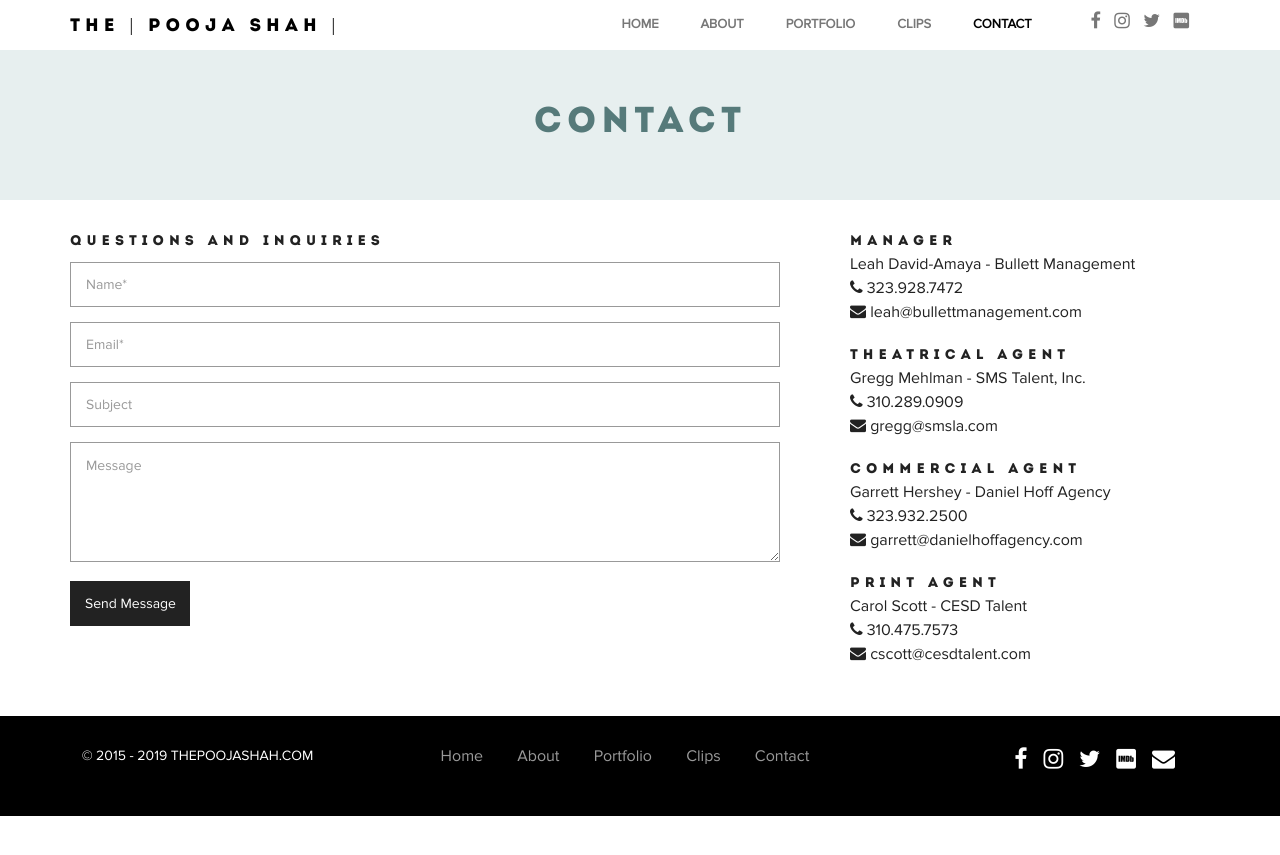
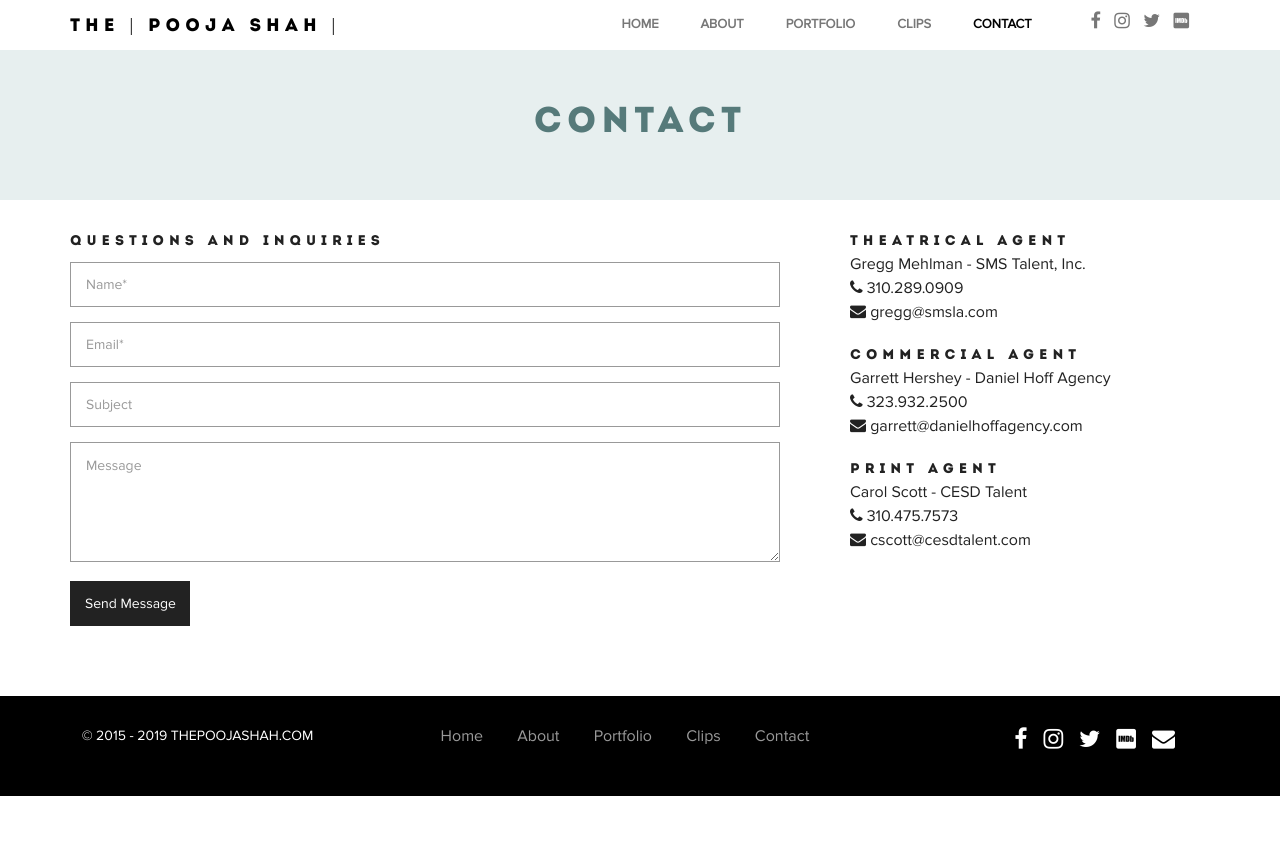
Before and after one commit to dtrack/thepoojashah, a Jekyll site: the page built from contact/index.html, in a window 1280 px wide. Shown: the top 855 px of the page. Built offline with Jekyll 4.4.1, drawn with Linux system fonts in a browser that asks for light colours.

Commit message:
Delete manager info

```diff
--- a/_data/contact.yml
+++ b/_data/contact.yml
@@ -1,9 +1,4 @@
 team:
-  - title: Manager
-    agency: Bullett Management
-    name: Leah David-Amaya
-    phone: 323.928.7472
-    email: leah@bullettmanagement.com
   - title: Theatrical Agent
     agency: SMS Talent, Inc.
     name: Gregg Mehlman
```
